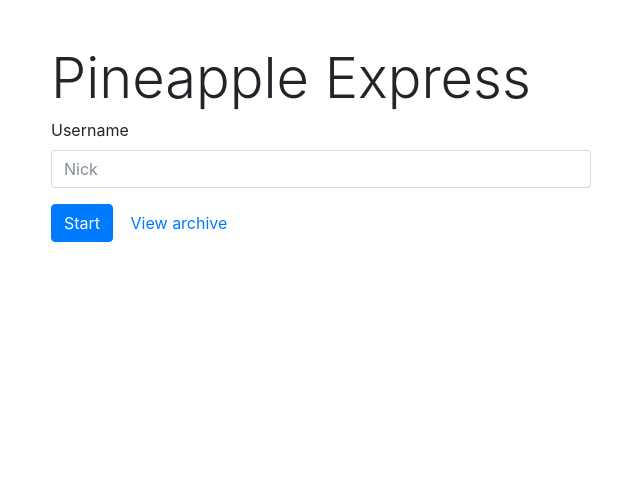
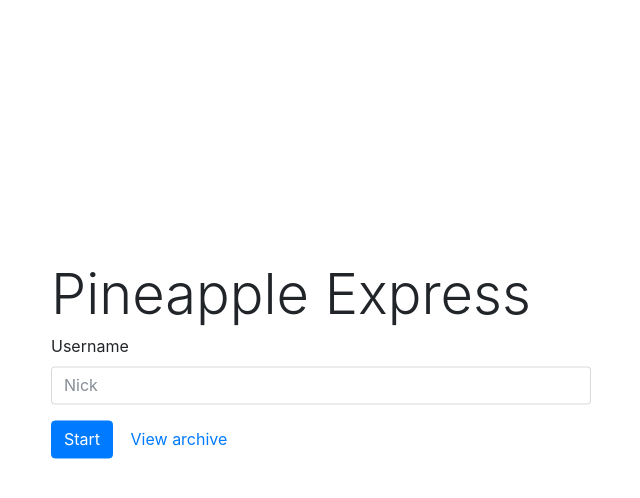
Before and after one commit to bennett-zhang/hack-cmu, a website: page public/index.html in a window 1280 px wide. Shown: the whole page, without its empty margins (319-959 px from the left). Drawn offline with nearby package versions, Linux system fonts and the light colour scheme.

Commit message:
Vertically centered form

```diff
--- a/public/css/master.css
+++ b/public/css/master.css
@@ -1,3 +1,6 @@
-body {
-	padding: 3rem 0;
+.container {
+	position: absolute;
+	left: 50%;
+	top: 50%;
+	transform: translate(-50%, -70%);
 }
--- a/public/index.html
+++ b/public/index.html
@@ -25,7 +25,7 @@
 						<input type="text" id="username-input" placeholder="Nick" class="form-control">
 					</div>
 					<button type="submit" class="btn btn-primary">Start</button>
-					<a href="#" class="btn btn-link">View archive</a>
+					<a href="archive.html" class="btn btn-link">View archive</a>
 				</form>
 			</div>
 		</div>
```
